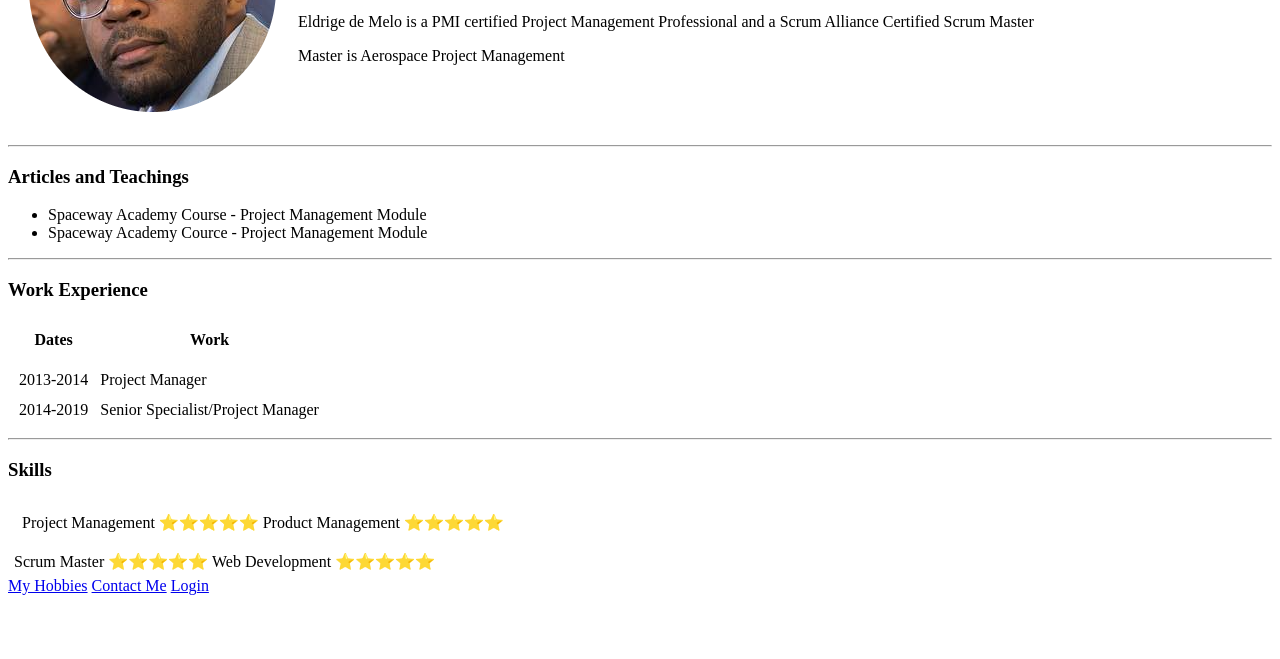
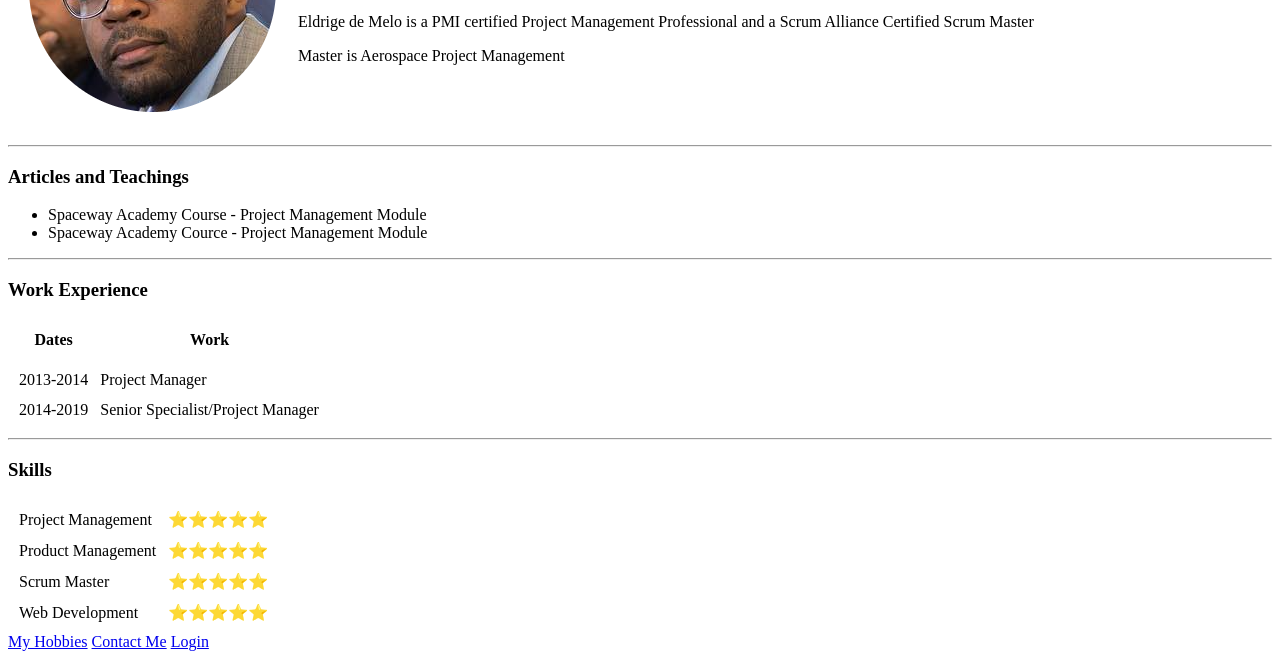
Before and after one commit to Eldrige2020/CV, a plain HTML site: page index.html in a window 1280 px wide. Shown: the part 164-823 px from the top of the page. Before the commit the page ends 800 px from the top, so only its background shows below. Drawn offline with Linux system fonts and the light colour scheme.

Commit message:
Added table cellspacing

```diff
--- a/index.html
+++ b/index.html
@@ -45,28 +45,22 @@
     <hr />
     <h3>Skills</h3>
     <table cellspacing="10">
-      <td>
-        <table>
-            <tr>
+           <tr>
               <td>Project Management</td>
               <td>⭐⭐⭐⭐⭐</td>
+            </tr>
+            <tr>
               <td>Product Management</td>
               <td>⭐⭐⭐⭐⭐</td>
             </tr>
-        </table>
-      </td>
-    </table>
-    <table>
-      <td>
-        <table>
             <tr>
               <td>Scrum Master</td>
               <td>⭐⭐⭐⭐⭐</td>
+            </tr>
+            <tr>
               <td>Web Development</td>
               <td>⭐⭐⭐⭐⭐</td>
             </tr>
-        </table>
-      </td>
     </table>
     <a href="hobbies.html">My Hobbies</a>
     <a href="contact.html">Contact Me</a>
```
